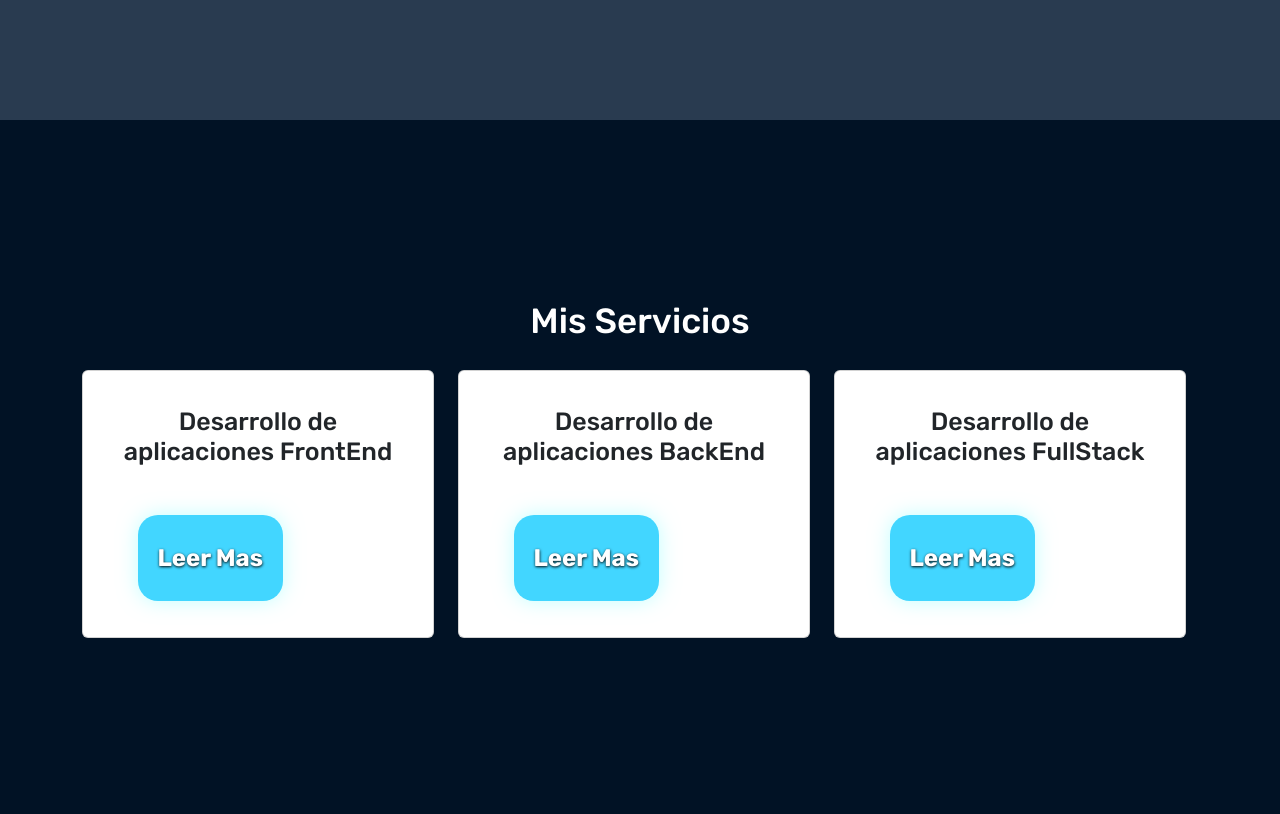
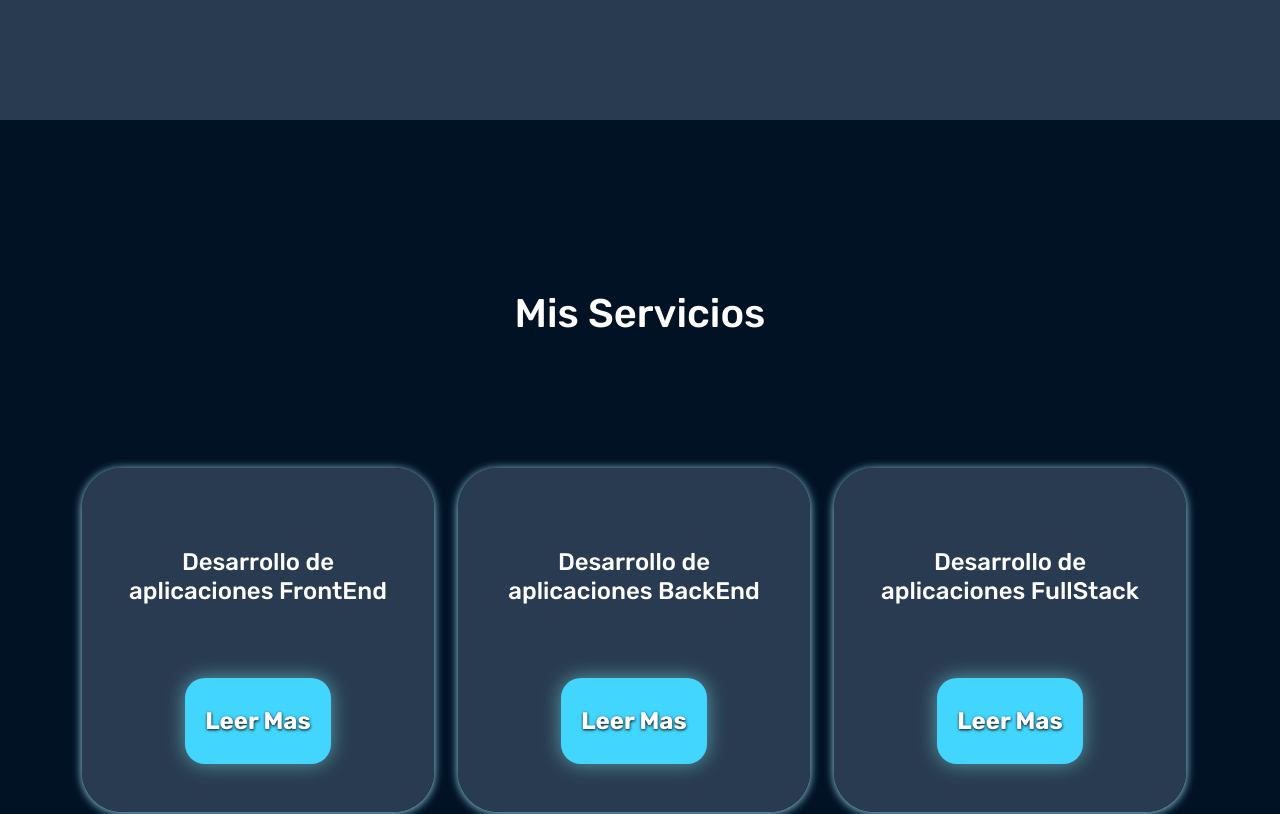
Before and after one commit to RPJunco/my-portfolio-react, a React (Vite) app: page / in a window 1280 px wide. Shown: the part 1720-2534 px from the top of the page. Built offline with nearby package versions, Linux system fonts and the light colour scheme.

Commit message:
Se modificaron los estilos aplicados al componente 'Work'

```diff
--- a/src/Component/Main/Secciones/Work/Work.css
+++ b/src/Component/Main/Secciones/Work/Work.css
@@ -4,31 +4,41 @@
 }
 
 .servicios {
-    width: 100%;
-    padding: 160px 0px;
+    padding: 170px 20px;
+    background-color: var(--servicios-bgcolor);
+    text-align: center;
 }
 
-.servicios .container-fluid {
+.servicios h2 {
+    font-size: 2.5rem;
+    margin: 0px 0px 130px 0px;
+}
+
+.servicios .card {
+    --bs-card-bg: unset !important;
+    border: none;
+    border-radius: 40px;
+    box-shadow: 0 1px 10px rgba(173, 235, 255, 0.945);
+    transition: transform 0.3s;
+}
+
+.servicios .card:hover {
+    transform: translateY(-5px);
+}
+
+.servicios .card h3 {
+    font-size: 1.5rem;
+    margin: 35px 0px;
+    padding: 17px 0px;
+    color: var(--card-color);
+}
+
+.servicios .card-body {
     display: flex;
     align-items: center;
-    justify-content: space-evenly;
-    padding: 120px 0px;
+    justify-content: center;
+    flex-direction: column;
+    padding: 8%;
+    background-color: var(--card-bgc);
+    border-radius: 40px;
 }
-
-.servicios .container-fluid .card{
-    align-items: center;
-    padding: 35px 10px;
-    border-radius: 50px;
-    color: var(--card-color);
-    background-color: var(--card-bgc);
-}
-
-.servicios h2, .servicios span {
-    font-size: 35px;
-    padding: 20px 0px;
-}
-
-.servicios h3 {
-    font-size: 25px;
-    padding: 20px;
-}
```
